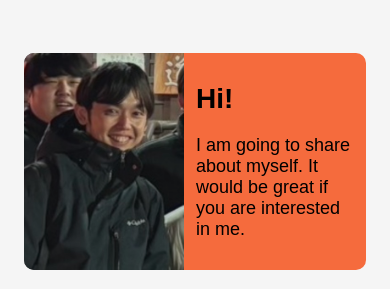
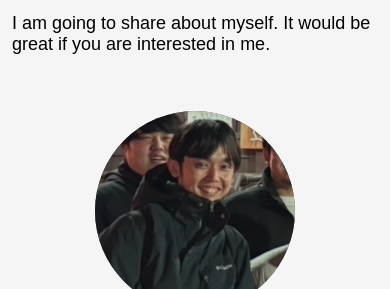
Before and after one commit to tg112/homepage, a website: page about.html in a window 390 px wide. Shown: the part 186-475 px from the top of the page. Drawn offline with Linux system fonts and the light colour scheme.

Commit message:
chore: add education section

```diff
--- a/about.html
+++ b/about.html
@@ -21,24 +21,27 @@
          <div class="section-header">
             <h1 class="section-heading">About</h1>
             <div class="underline"></div>
+            <p class="introduction">I am going to share about myself. It would be great if you are interested in me.</p>
          </div>
          <div class="interestings">
             <div class="about-me-img-wrapper">
-               <div class="introduce-card">
-                  <div class="introduce-card-left">
-                     <div class="img-wrapper">
-                        <img src="./images/my-self.jpg" class="img" alt="selfie"/>
-                     </div>
-                  </div>
-                  <div class="introduce-card-right">
-                     <h2>Hi!</h2>
-                     <p>I am going to share about myself. It would be great if you are interested in me.</p>
-                  </div>
+               <div class="img-wrapper">
+                  <img src="./images/my-self.jpg" class="img" alt="selfie"/>
                </div>
             </div>
          </div>
       </section>
       <!-- End of About Me  -->
+
+      <!-- Education  -->
+      <section class="education">
+         <div class="section-header">
+            <h1 class="section-heading">Education</h1>
+            <div class="underline"></div>
+         </div>
+         <div class="education-timeline timeline"></div>
+      </section>
+      <!-- End of Education  -->
 
       <!-- Career  -->
       <section class="career">
@@ -46,7 +49,7 @@
             <h1 class="section-heading">Career</h1>
             <div class="underline"></div>
          </div>
-         <div class="timeline"></div>
+         <div class="career-timeline timeline"></div>
       </section>
       <!-- End of Career  -->
       <script type="module" src="js/common.js"></script>
--- a/js/about.js
+++ b/js/about.js
@@ -28,6 +28,27 @@ const interestings = [
     title: "🍙 Food",
     desc: `I’m a big ramen fan and enjoy trying different shops whenever I can.
                Discovering great food is one of my favorite parts of everyday life and travel.`,
+  },
+];
+
+const educations = [
+  {
+    year: "2011",
+    startMonth: "Apr",
+    title: "Enrolled Meiji University",
+    desc: "Bachelor of Information and Communication",
+  },
+  {
+    year: "2016",
+    startMonth: "Mar",
+    title: "Graduated from Meiji University",
+    desc: "Bachelor of Information and Communication",
+  },
+  {
+    year: "2026",
+    startMonth: "Jan",
+    title: "Enrolled Northeaster University",
+    desc: "MS in Computer Scienece",
   },
 ];
 
@@ -99,6 +120,10 @@ document
     interestings.map(createInterestings).join("\n"),
   );
 
-document.querySelector(".timeline").innerHTML = careers
+document.querySelector(".education-timeline").innerHTML = educations
   .map(createTimelineGroups)
   .join("\n");
+
+document.querySelector(".career-timeline").innerHTML = careers
+  .map(createTimelineGroups)
+  .join("\n");
--- a/styles/about.css
+++ b/styles/about.css
@@ -6,6 +6,11 @@
 	height: auto;
 	background-color: #f5f5f5;
 	padding-bottom: 160px;
+}
+
+.introduction {
+	font-size: 24px;
+	padding: 16px 12px;
 }
 
 .section-header {
@@ -96,31 +101,23 @@
 
 .about-me-img-wrapper {
 	grid-column: 7 / 11;
-	grid-row: 3 / 6;
-	width: 100%;
-	margin-left: 0;
-	margin-top: 16px;
-}
-
-.introduce-card {
-	width: 100%;
-	height: 250px;
+	grid-row: 2 / 6;
 	display: flex;
-	flex-direction: row;
-	border-radius: 4px;
+	justify-content: center;
+	align-items: center;
 }
 
 .img-wrapper {
-	width: 100%;
-	height: 100%;
+	width: 400px;
+	height: 400px;
 	background-color: rgba(0, 0, 0, 0.8);
 	overflow: hidden;
-	border-radius: 10px 0 0 10px;
+	border-radius: 50%;
 }
 
 .img {
-	width: 100%;
-	height: 100%;
+	width: 400px;
+	height: 400px;
 	object-fit: cover;
 	opacity: 0.8;
 }
@@ -128,24 +125,6 @@
 .introduce-card-left {
 	flex: 0 0 40%;
 	height: 230px;
-}
-
-.introduce-card-right {
-	flex: 1;
-	height: 230px;
-	background-color: #f56b3d;
-	border-radius: 0 10px 10px 0;
-	padding: 30px 12px;
-}
-
-.introduce-card-right h2 {
-	font-size: 32px;
-	font-weight: bold;
-}
-
-.introduce-card-right p {
-	padding-top: 20px;
-	font-size: 20px;
 }
 
 @media (max-width: 1440px) {
@@ -156,19 +135,15 @@
 	.interesting-text {
 		font-size: 18px;
 	}
-
-	.introduce-card-right h2 {
-		font-size: 28px;
-	}
-
-	.introduce-card-right p {
-		font-size: 18px;
-	}
 }
 
 @media (max-width: 767px) {
 	.about-me {
 		height: auto;
+	}
+
+	.introduction {
+		font-size: 18px;
 	}
 
 	.interestings {
@@ -184,33 +159,29 @@
 		width: 100%;
 	}
 
-	.introduce-card {
-		width: 100%;
-		height: auto;
+	.img-wrapper {
+		width: 200px;
+		height: 200px;
 	}
 
-	.introduce-card-left {
-		flex: 0 0 160px;
-		height: auto;
-		min-height: 200px;
+	.img {
+		width: 200px;
+		height: 200px;
 	}
 
-	.introduce-card-right {
-		flex: 1;
-		width: auto;
-		height: auto;
-	}
+
 }
 
-/* Career */
+/* Education / Career */
 .career {
 	width: 100%;
+	margin-bottom: 100px;
 }
 
 .timeline {
 	width: 60%;
 	position: relative;
-	margin: 0px auto 160px;
+	margin: 0px auto;
 }
 
 .timeline:before {
```
